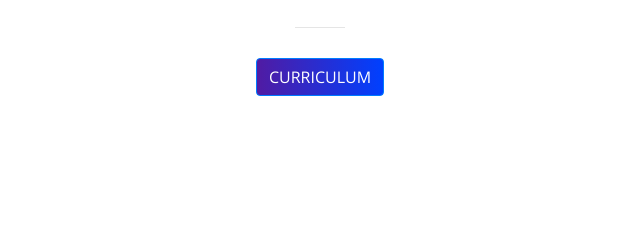
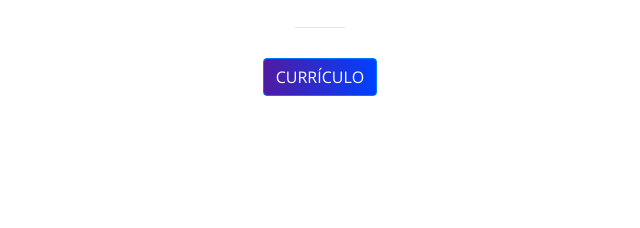
Before and after one commit to AdrianAraujo44/AdrianAraujo44.github.io, a website with bundled scripts: page index.html in a window 1280 px wide. Shown: the part 416-644 px from the top of the page, 320-960 px from the left. Built offline with nearby package versions, Linux system fonts and the light colour scheme; files whose address does not match are found by name; a web font is replaced by a local one.

Commit message:
correção de erros

```diff
--- a/index.html
+++ b/index.html
@@ -61,7 +61,7 @@
         <div class="col-lg-8 mx-auto">
           <!--<p class="text-faded mb-5" style="color:black">Desenvolvedor</p>-->
           <a href="curriculo.pdf" download="curriculo" target="blank" class="btn btn-primary btn-xl js-scroll-trigger wow fadeInUp" data-wow-duration="2s" data-wow-delay="2s"
-           >Curriculum</a>
+           >Currículo</a>
         </div>
       </div>
     </div>
```
